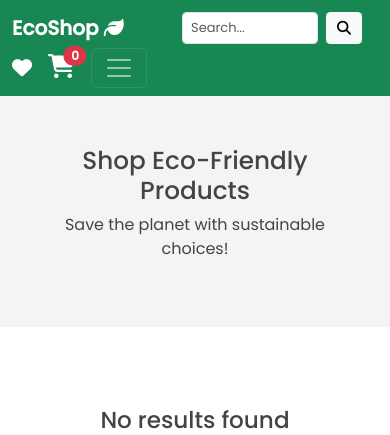
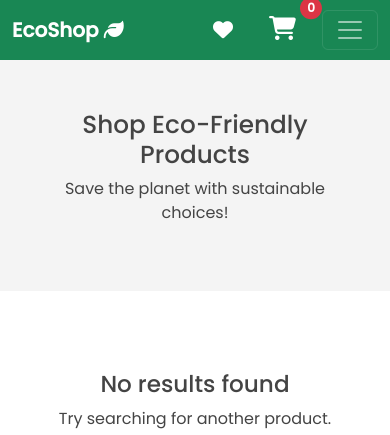
Before and after one commit to rajrishi-06/Eco-Product-Web, a Flask app: page / in a window 390 px wide. Shown: the top 435 px of the page. Run offline with Flask 3, Linux system fonts and the light colour scheme; data that the repository does not hold is empty; some libraries are stand-ins or nearby versions.

Commit message:
Made changes to navbar or make it more responsive

```diff
--- a/templates/base.html
+++ b/templates/base.html
@@ -34,14 +34,24 @@
         height: 32px;
         padding: 0 10px;
     }
-
     @media (max-width: 768px) {
         .search-form {
-            max-width: 180px;
+            max-width: 100%;
+            width: 100%;
         }
 
         .search-form input {
-            font-size: 13px;
+            font-size: 14px;
+            padding: 5px;
+        }
+
+        .search-form button {
+            height: 32px;
+            padding: 0 8px;
+        }
+
+        .navbar .nav-link {
+            padding: 10px;
         }
     }
     .navbar .nav-link:focus,
@@ -50,30 +60,27 @@
         outline: none !important;
         box-shadow: none !important;
     }
-
     </style>
 </head>
 <body>
+<!-- Navbar -->
+<!-- Navbar -->
 <!-- Navbar -->
 <nav class="navbar navbar-expand-lg navbar-dark bg-success sticky-top">
     <div class="container-fluid">
         <a class="navbar-brand" href="{{ url_for('home') }}">
             EcoShop <i class="fas fa-leaf"></i>
         </a>
-        <form id="searchForm" method="GET" action="{{ url_for('home') }}" class="d-flex ms-auto me-3 search-form">
-              <input type="text" id="searchInput" name="search" class="form-control form-control-sm me-2" placeholder="Search..." value="{{ search_query or '' }}">
-              <button id="searchButton" type="submit" class="btn btn-light btn-sm">
-                  <i class="fas fa-search"></i>
-              </button>
-          </form>
 
-        <div class="d-flex align-items-center">
-            <a class="nav-link position-relative me-3 d-lg-none" href="{{ url_for('view_wishlist') }}">
+        <!-- Wishlist & Cart Icons (ALWAYS Visible) -->
+        <div class="d-flex align-items-center ms-auto">
+            <a class="nav-link position-relative me-3" href="{{ url_for('view_wishlist') }}">
                 <i class="fas fa-heart fa-lg text-white"></i>
             </a>
-            <a class="nav-link position-relative me-3 d-lg-none" href="{{ url_for('view_cart') }}">
+            <a class="nav-link position-relative me-3" href="{{ url_for('view_cart') }}">
                 <i class="fas fa-shopping-cart fa-lg text-white"></i>
-                <span class="position-absolute top-0 start-100 translate-middle badge rounded-pill bg-danger">
+                <span id="cart-count"
+                    class="position-absolute top-0 start-100 translate-middle badge rounded-pill bg-danger">
                     {{ get_cart_count() }}
                 </span>
             </a>
@@ -87,15 +94,26 @@
 
         <div class="collapse navbar-collapse" id="navbarNav">
             <ul class="navbar-nav ms-auto">
+                <!-- Search Bar (Visible in Collapsible Menu Only on Mobile) -->
+                <li class="nav-item d-lg-none">
+                    <form id="searchForm" method="GET" action="{{ url_for('home') }}" class="d-flex search-form w-100">
+                        <input type="text" id="searchInput" name="search" class="form-control form-control-sm me-2"
+                            placeholder="Search..." value="{{ search_query or '' }}">
+                        <button id="searchButton" type="submit" class="btn btn-light btn-sm">
+                            <i class="fas fa-search"></i>
+                        </button>
+                    </form>
+                </li>
+
                 <li class="nav-item">
                     <a class="nav-link" href="{{ url_for('home') }}">
                         <i class="fas fa-home"></i> Home
                     </a>
                 </li>
-
-                <!-- Categories Dropdown (Visible in Toggler Menu) -->
+                <!-- Categories Dropdown -->
                 <li class="nav-item dropdown">
-    <a class="nav-link dropdown-toggle" href="#" id="categoriesDropdown" role="button" data-bs-toggle="dropdown" aria-expanded="false">
+                    <a class="nav-link dropdown-toggle" href="#" id="categoriesDropdown" role="button"
+                        data-bs-toggle="dropdown" aria-expanded="false">
                         <i class="fas fa-th"></i> Categories
                     </a>
                     <ul class="dropdown-menu" aria-labelledby="categoriesDropdown">
@@ -108,7 +126,6 @@
                         {% endfor %}
                     </ul>
                 </li>
-
 
                 {% if not current_user.is_authenticated %}
                 <li class="nav-item">
@@ -123,25 +140,12 @@
                     </a>
                 </li>
                 {% endif %}
-
-                <!-- Wishlist and Cart Icons (Visible on Large Screens) -->
-                <li class="nav-item d-none d-lg-block">
-                    <a class="nav-link position-relative" href="{{ url_for('view_wishlist') }}">
-                        <i class="fas fa-heart fa-lg"></i>
-                    </a>
-                </li>
-                <li class="nav-item d-none d-lg-block">
-                    <a class="nav-link position-relative" href="{{ url_for('view_cart') }}">
-                        <i class="fas fa-shopping-cart fa-lg"></i>
-                        <span id="cart-count" class="position-absolute top-0 start-100 translate-middle badge rounded-pill bg-danger">
-                            {{ get_cart_count() }}
-                        </span>
-                    </a>
-                </li>
             </ul>
         </div>
     </div>
 </nav>
+
+
 
 
 <!------------------------------>
```
Lines whose indentation alone changed are shown as unchanged.
